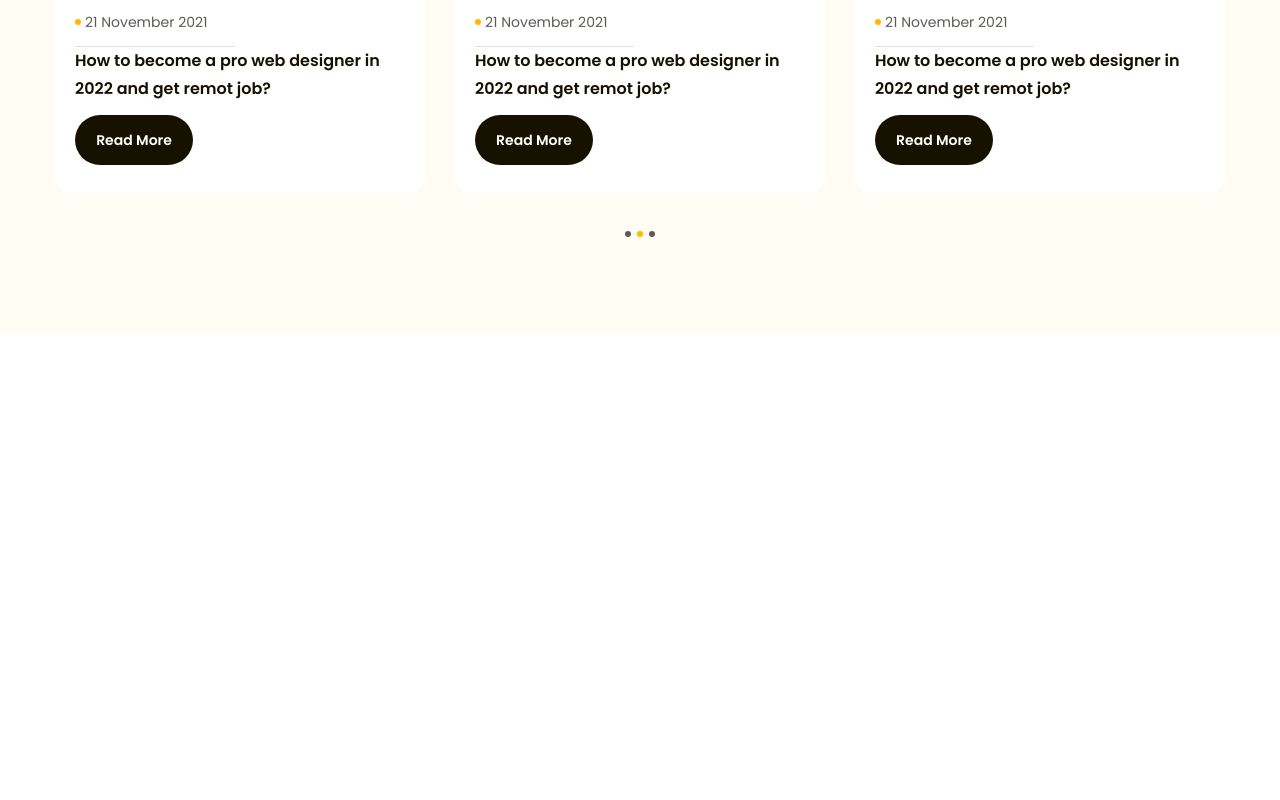
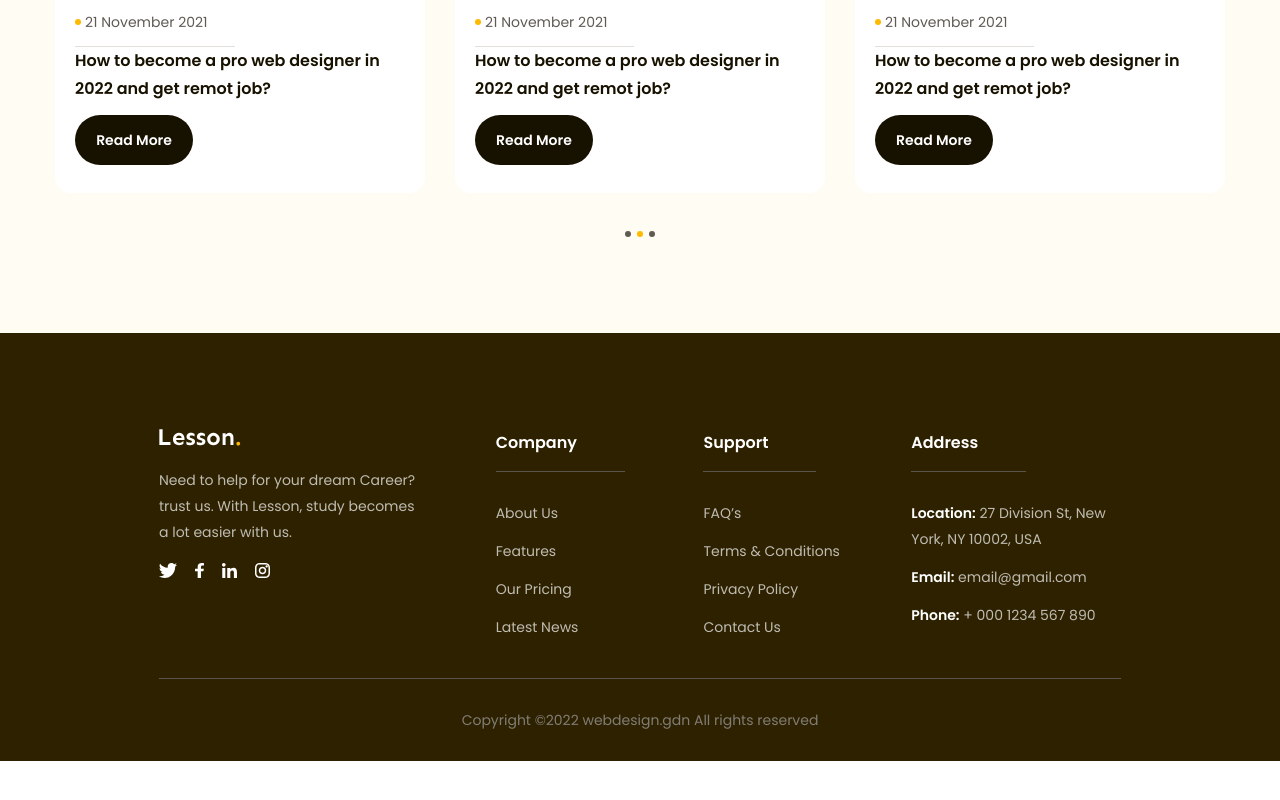
Before and after one commit to minhthong97/htmlcss-project-02, a plain HTML site: page index.html in a window 1280 px wide. Shown: the part 4216-5016 px from the top of the page. After the commit the page ends 4977 px from the top, so only its background shows below. Drawn offline with Linux system fonts and the light colour scheme.

Commit message:
Build Footer

```diff
--- a/assests/css/styles.css
+++ b/assests/css/styles.css
@@ -7,6 +7,11 @@
     --font-heading: Sen, sans-serif;
     --font-color-primary: #5f5b53;
     --font-color-heading: #171100;
+}
+
+html,
+body {
+    scroll-behavior: smooth;
 }
 
 html {
@@ -685,3 +690,73 @@ a {
     cursor: default;
     background: var(--primary-color);
 }
+
+/* ======= Footer ======= */
+.footer {
+    padding: 96px 135px 0;
+    background: #2e2100;
+}
+
+.footer .row {
+    display: flex;
+    padding-bottom: 38px;
+    border-bottom: 1px solid #59554b;
+}
+
+.footer .row .column {
+    width: 21.6%;
+}
+
+.footer .row .column:first-child {
+    width: 35%;
+}
+
+.footer .column:first-child .desc {
+    margin-top: 18px;
+    max-width: 267px;
+    color: #bfbcb2;
+}
+
+.footer .social {
+    display: flex;
+    gap: 18px;
+    margin-top: 18px;
+}
+
+.footer .column .desc.fs16 {
+    display: inline-block;
+    padding: 0 48px 14px 0;
+    border-bottom: 1px solid #59554b;
+    font-weight: 600;
+    color: #ffffff;
+}
+
+.footer .list {
+    margin-top: 28px;
+}
+
+.footer .list a {
+    display: inline-block;
+    margin-bottom: 12px;
+    font-size: 1.4rem;
+    line-height: 1.86;
+    color: #bfbcb2;
+}
+
+.footer .list li:last-child a {
+    margin-bottom: 0;
+}
+
+.footer .list strong {
+    font-weight: 600;
+    color: #ffffff;
+}
+
+.footer .copyright {
+    padding: 28px 0;
+}
+
+.footer .copyright .desc {
+    text-align: center;
+    color: #807d74;
+}
--- a/index.html
+++ b/index.html
@@ -25,7 +25,7 @@
             <div class="main-content">
                 <nav class="navbar">
                     <!-- Logo -->
-                    <a href="#!">
+                    <a href="#">
                         <img
                             src="./assests/img/logo.svg"
                             alt="Lesson."
@@ -46,7 +46,7 @@
                 </nav>
             </div>
         </header>
-        <main style="height: 5000px">
+        <main>
             <!-- Hero -->
             <div class="hero">
                 <div class="main-content">
@@ -438,7 +438,7 @@
                                 a promotion, a raise, or starting a new career.
                             </p>
                             <p class="desc fs16">Lesson Impact Report (2022)</p>
-                            <a href="" class="btn feature-btn">Sign Up</a>
+                            <a href="#!" class="btn feature-btn">Sign Up</a>
                         </div>
                     </div>
                 </div>
@@ -464,7 +464,7 @@
                                 personalized and more recommendations from the
                                 full Coursera catalog.
                             </p>
-                            <a href="" class="btn feature-btn">Join Now</a>
+                            <a href="#!" class="btn feature-btn">Join Now</a>
                         </div>
                     </div>
                 </div>
@@ -500,7 +500,7 @@
                                         and get remot job?
                                     </h3>
                                 </a>
-                                <a href="" class="btn blog-btn">Read More</a>
+                                <a href="#!" class="btn blog-btn">Read More</a>
                             </div>
                         </div>
                         <!-- Blog item 2 -->
@@ -521,7 +521,7 @@
                                         and get remot job?
                                     </h3>
                                 </a>
-                                <a href="" class="btn blog-btn">Read More</a>
+                                <a href="#!" class="btn blog-btn">Read More</a>
                             </div>
                         </div>
                         <!-- Blog item 3 -->
@@ -542,7 +542,7 @@
                                         and get remot job?
                                     </h3>
                                 </a>
-                                <a href="" class="btn blog-btn">Read More</a>
+                                <a href="#!" class="btn blog-btn">Read More</a>
                             </div>
                         </div>
                         <!-- Blog item 4 -->
@@ -563,7 +563,7 @@
                                         and get remot job?
                                     </h3>
                                 </a>
-                                <a href="" class="btn blog-btn">Read More</a>
+                                <a href="#!" class="btn blog-btn">Read More</a>
                             </div>
                         </div>
                         <!-- Blog item 5 -->
@@ -584,7 +584,7 @@
                                         and get remot job?
                                     </h3>
                                 </a>
-                                <a href="" class="btn blog-btn">Read More</a>
+                                <a href="#!" class="btn blog-btn">Read More</a>
                             </div>
                         </div>
                         <!-- Blog item 6 -->
@@ -605,7 +605,7 @@
                                         and get remot job?
                                     </h3>
                                 </a>
-                                <a href="" class="btn blog-btn">Read More</a>
+                                <a href="#!" class="btn blog-btn">Read More</a>
                             </div>
                         </div>
                         <!-- Blog item 7 -->
@@ -626,7 +626,7 @@
                                         and get remot job?
                                     </h3>
                                 </a>
-                                <a href="" class="btn blog-btn">Read More</a>
+                                <a href="#!" class="btn blog-btn">Read More</a>
                             </div>
                         </div>
                         <!-- Blog item 8 -->
@@ -647,7 +647,7 @@
                                         and get remot job?
                                     </h3>
                                 </a>
-                                <a href="" class="btn blog-btn">Read More</a>
+                                <a href="#!" class="btn blog-btn">Read More</a>
                             </div>
                         </div>
                         <!-- Blog item 9 -->
@@ -668,7 +668,7 @@
                                         and get remot job?
                                     </h3>
                                 </a>
-                                <a href="" class="btn blog-btn">Read More</a>
+                                <a href="#!" class="btn blog-btn">Read More</a>
                             </div>
                         </div>
                     </div>
@@ -680,5 +680,121 @@
                 </div>
             </div>
         </main>
+        <footer class="footer">
+            <div class="main-content">
+                <div class="row">
+                    <!-- Column 1 -->
+                    <div class="column">
+                        <a href="#">
+                            <img
+                                src="./assests/img/logo-white.svg"
+                                alt="Lesson."
+                                class="logo"
+                            />
+                        </a>
+                        <p class="desc fs14">
+                            Need to help for your dream Career? trust us. With
+                            Lesson, study becomes a lot easier with us.
+                        </p>
+                        <div class="social">
+                            <a href="#!">
+                                <img
+                                    src="./assests/icons/twitter.svg"
+                                    alt="Twitter"
+                                    class="icon"
+                                />
+                            </a>
+                            <a href="#!">
+                                <img
+                                    src="./assests/icons/facebook.svg"
+                                    alt="Facebook"
+                                    class="icon"
+                                />
+                            </a>
+                            <a href="#!">
+                                <img
+                                    src="./assests/icons/linked.svg"
+                                    alt="Linkedin"
+                                    class="icon"
+                                />
+                            </a>
+                            <a href="#!">
+                                <img
+                                    src="./assests/icons/instagram.svg"
+                                    alt="Instagram"
+                                    class="icon"
+                                />
+                            </a>
+                        </div>
+                    </div>
+
+                    <!-- Column 2 -->
+                    <div class="column">
+                        <h3 class="desc fs16">Company</h3>
+                        <ul class="list">
+                            <li>
+                                <a href="#!">About Us</a>
+                            </li>
+                            <li>
+                                <a href="#!">Features</a>
+                            </li>
+                            <li>
+                                <a href="#!">Our Pricing</a>
+                            </li>
+                            <li>
+                                <a href="#!">Latest News</a>
+                            </li>
+                        </ul>
+                    </div>
+
+                    <!-- Column 3 -->
+                    <div class="column">
+                        <h3 class="desc fs16">Support</h3>
+                        <ul class="list">
+                            <li>
+                                <a href="#!">FAQ’s</a>
+                            </li>
+                            <li>
+                                <a href="#!">Terms & Conditions</a>
+                            </li>
+                            <li>
+                                <a href="#!">Privacy Policy</a>
+                            </li>
+                            <li>
+                                <a href="#!">Contact Us</a>
+                            </li>
+                        </ul>
+                    </div>
+
+                    <!-- Column 4 -->
+                    <div class="column">
+                        <h3 class="desc fs16">Address</h3>
+                        <ul class="list">
+                            <li>
+                                <a href="#!">
+                                    <strong>Location:</strong> 27 Division St,
+                                    New York, NY 10002, USA
+                                </a>
+                            </li>
+                            <li>
+                                <a href="#!">
+                                    <strong>Email:</strong> email@gmail.com
+                                </a>
+                            </li>
+                            <li>
+                                <a href="#!">
+                                    <strong>Phone:</strong> + 000 1234 567 890
+                                </a>
+                            </li>
+                        </ul>
+                    </div>
+                </div>
+                <div class="copyright">
+                    <p class="desc fs14">
+                        Copyright ©2022 webdesign.gdn All rights reserved
+                    </p>
+                </div>
+            </div>
+        </footer>
     </body>
 </html>
```
Also changed, not shown: assests/icons/facebook.svg (added), assests/icons/instagram.svg (added), assests/icons/linked.svg (added), assests/icons/twitter.svg (added), assests/img/logo-white.svg (added).
